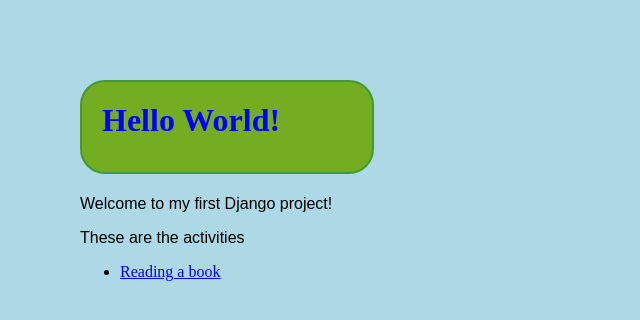
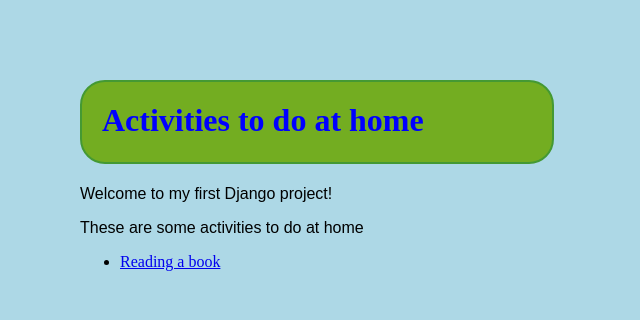
Before and after one commit to solarstableCov/week8_mywebsite, a Django app: page / in a window 1280 px wide. Shown: the top 320 px of the page, without its empty margins (0-640 px from the left). Run offline with Django 4.2, Linux system fonts and the light colour scheme; data comes from the database, SQL or seed files in the repository.

Commit message:
added files for Django project

```diff
--- a/mysite/house/templates/house/detail.html
+++ b/mysite/house/templates/house/detail.html
@@ -1,7 +1,7 @@
 <!DOCTYPE html>
 <h1>{{ activity.activity_text }}</h1>
 <ul>
-<li>{{ activity.detail_text }}</li>
-<li>{{ activity.category_text }}</li>
-<li>{{ activity.pub_date }}</li>
+<li><p>Detail:</p>{{ activity.detail_text }}</li>
+<li><p>Category:</p>{{ activity.category_text }}</li>
+<li><p>Published at:</p>{{ activity.pub_date }}</li>
 </ul>
--- a/mysite/house/templates/house/myfirst.html
+++ b/mysite/house/templates/house/myfirst.html
@@ -11,9 +11,9 @@
 <head>
 
 <body>
-    <h1>Hello World!</h1>
+    <h1>Activities to do at home</h1>
     <p>Welcome to my first Django project!</p>
-    <p>These are the activities</p>
+    <p>These are some activities to do at home</p>
 {% if activities %}
     <ul>
     {% for activity in activities %}
@@ -21,7 +21,7 @@
     {% endfor %}
     </ul>
 {% else %}
-    <p>No houses are available.</p>
+    <p>This is not a valid activity.</p>
 {% endif %}
 </body>
 </html>
--- a/mysite/mysite/settings.py
+++ b/mysite/mysite/settings.py
@@ -118,9 +118,9 @@ USE_TZ = True
 # Static files (CSS, JavaScript, Images)
 # https://docs.djangoproject.com/en/4.1/howto/static-files/
 
-STATIC_URL = 'static/'
+STATIC_URL = '/static/'
 STATICFILES_DIRS =[
-    BASE_DIR / "static"
+    BASE_DIR / "static/"
 ]
 
 # Default primary key field type
--- a/mysite/static/house/example.css
+++ b/mysite/static/house/example.css
@@ -9,8 +9,8 @@ h1 {
     border-radius: 25px;
     background: #73AD21;
     padding: 20px;
-    width: 250px;
-    height: 50px;
+    width: 430px;
+    height: 40px;
 }
 
 p{
```
